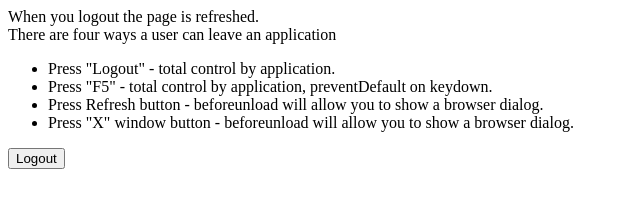
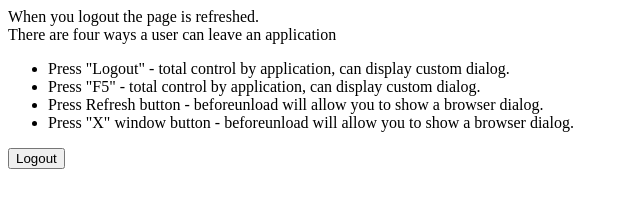
Before and after one commit to briandipalma/test-reload, a website: page index.html in a window 1280 px wide. Shown: the whole page, without its empty margins (0-640 px from the left). Drawn offline with Linux system fonts and the light colour scheme.

Commit message:
Clarify available options.

```diff
--- a/index.html
+++ b/index.html
@@ -11,8 +11,8 @@
         <div>When you logout the page is refreshed.</div>
         <div>There are four ways a user can leave an application</div>
         <ul>
-            <li>Press "Logout" - total control by application.</li>
-            <li>Press "F5" - total control by application, preventDefault on keydown.</li>
+            <li>Press "Logout" - total control by application, can display custom dialog.</li>
+            <li>Press "F5" - total control by application, can display custom dialog.</li>
             <li>Press Refresh button - beforeunload will allow you to show a browser dialog.</li>
             <li>Press "X" window button - beforeunload will allow you to show a browser dialog.</li>
         </ul>
```
